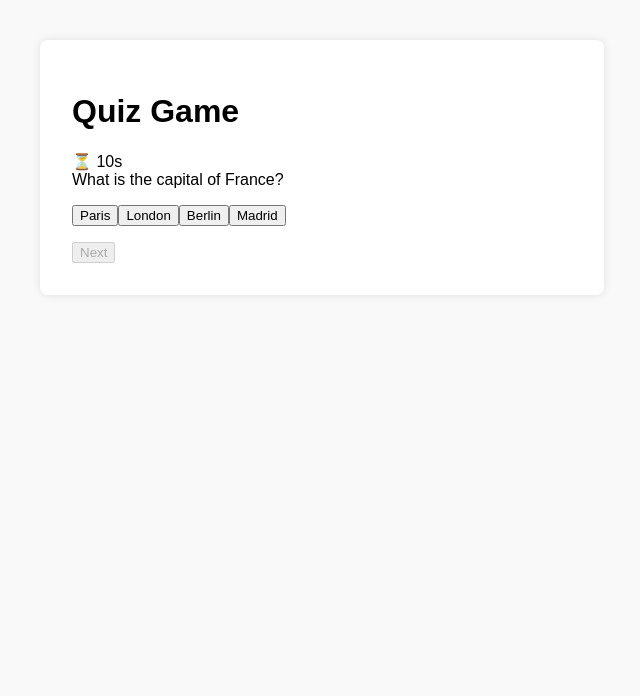
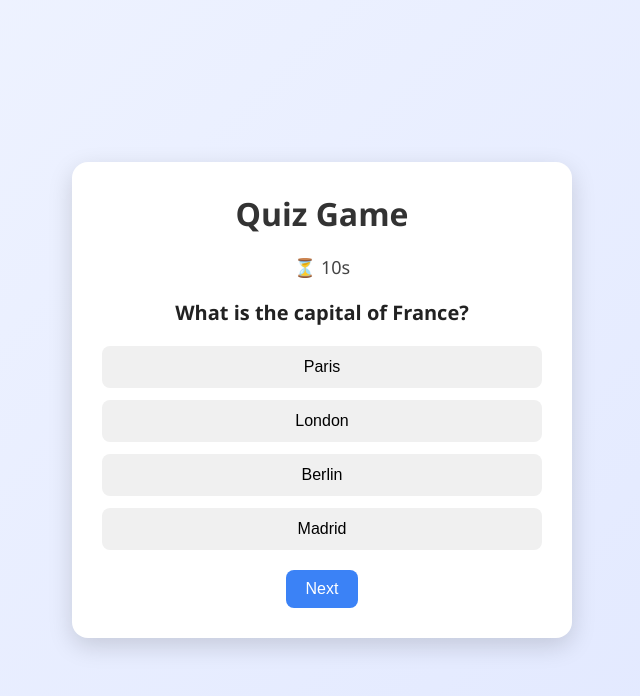
Before and after one commit to dunsinmarcus/quiz-game, a plain HTML site: page index.html in a window 1280 px wide. Shown: the whole page, without its empty margins (318-958 px from the left). Drawn offline with Linux system fonts and the light colour scheme.

Commit message:
Update UI styling

```diff
--- a/styles.css
+++ b/styles.css
@@ -1,26 +1,99 @@
+/* Reset default browser styles */
+* {
+  box-sizing: border-box;
+  margin: 0;
+  padding: 0;
+}
+
 body {
-  font-family: Arial, sans-serif;
+  font-family: 'Segoe UI', Tahoma, Geneva, Verdana, sans-serif;
+  background: linear-gradient(135deg, #f0f4ff, #e0e7ff);
+  min-height: 100vh;
   display: flex;
   justify-content: center;
-  padding: 2rem;
-  background: #f9f9f9;
+  align-items: center;
+  padding: 20px;
 }
+
 .quiz-container {
+  background-color: white;
+  padding: 30px;
+  border-radius: 16px;
+  box-shadow: 0 8px 24px rgba(0, 0, 0, 0.15);
   max-width: 500px;
   width: 100%;
-  background: white;
-  padding: 2rem;
+  text-align: center;
+}
+
+h1 {
+  margin-bottom: 20px;
+  color: #333;
+}
+
+.timer {
+  font-size: 18px;
+  margin-bottom: 10px;
+  color: #444;
+}
+
+.question {
+  font-size: 20px;
+  margin: 20px 0;
+  font-weight: 600;
+  color: #222;
+}
+
+.options {
+  display: flex;
+  flex-direction: column;
+  gap: 12px;
+  margin-bottom: 20px;
+}
+
+.option-btn {
+  padding: 12px 20px;
+  border: none;
   border-radius: 8px;
-  box-shadow: 0 0 10px rgba(0,0,0,0.1);
+  background-color: #f0f0f0;
+  cursor: pointer;
+  font-size: 16px;
+  transition: background-color 0.3s, transform 0.2s;
 }
-button {
-  margin-top: 1rem;
+
+.option-btn:hover {
+  background-color: #dbeafe;
+  transform: translateY(-1px);
 }
-#options-container button {
-  display: block;
-  width: 100%;
-  margin: 0.5rem 0;
+
+.option-btn:disabled {
+  cursor: not-allowed;
+  opacity: 0.7;
 }
-#feedback {
+
+.feedback {
+  margin-bottom: 10px;
   font-weight: bold;
+  font-size: 16px;
 }
+
+.next-btn {
+  padding: 10px 20px;
+  font-size: 16px;
+  background-color: #3b82f6;
+  color: white;
+  border: none;
+  border-radius: 8px;
+  cursor: pointer;
+  transition: background-color 0.3s;
+}
+
+.next-btn:hover {
+  background-color: #2563eb;
+}
+
+.score {
+  margin-top: 15px;
+  font-size: 18px;
+  font-weight: 600;
+  color: #111;
+}
```
